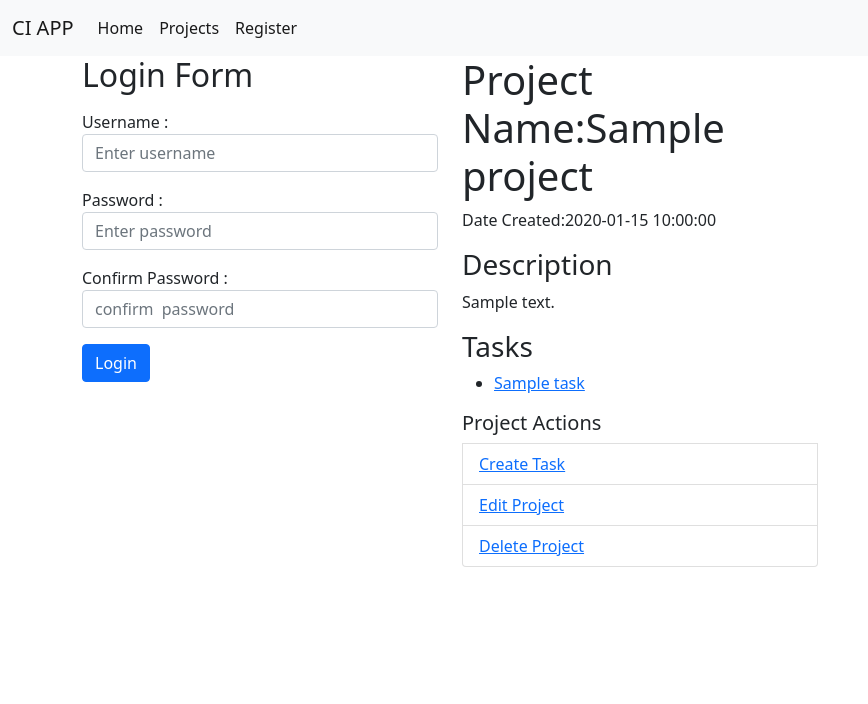
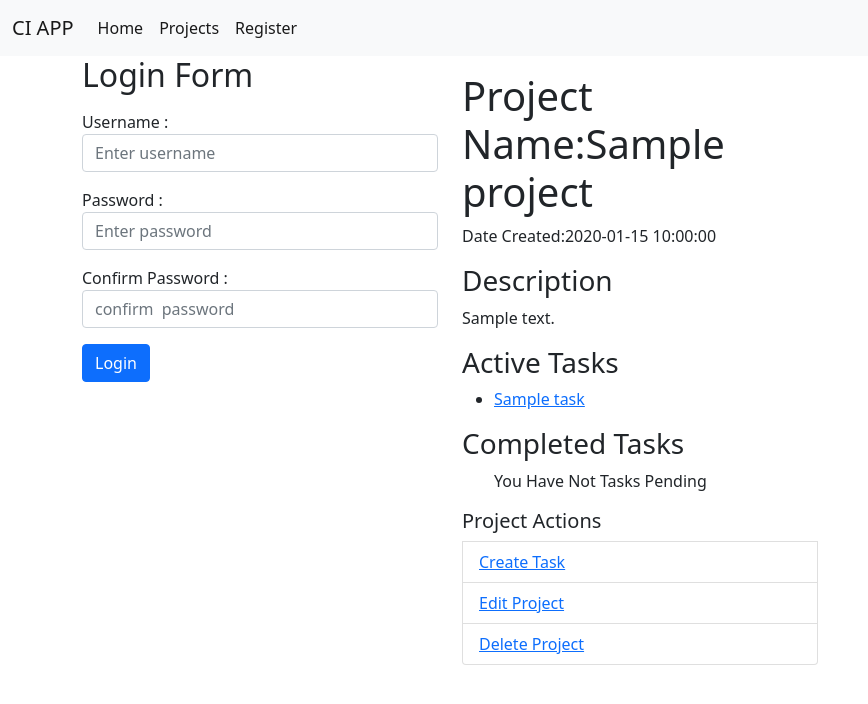
Before and after one commit to 1PoojaTipale/codeigniter, a CodeIgniter app: page /ci/index.php/projects/display/1 in a window 1280 px wide. Shown: the top 704 px of the page, without its empty margins (0-868 px from the left). Run offline with CodeIgniter, Linux system fonts and the light colour scheme; tables that the repository leaves empty or names only in its code hold one stand-in row (values such as "Sample post"); some libraries are stand-ins or nearby versions.

Commit message:
section11 complete

```diff
--- a/application/controllers/projects.php
+++ b/application/controllers/projects.php
@@ -32,6 +32,8 @@ public function display($project_id)
 
 
     $data['completed_tasks']=$this->project_model->get_project_tasks($project_id,true);
+
+    $data['not_completed_tasks']=$this->project_model->get_project_tasks($project_id,false);
 
 
     $data['project_data']=$this->project_model->get_project($project_id);
--- a/application/models/task_model.php
+++ b/application/models/task_model.php
@@ -57,6 +57,26 @@ public function edit_task($task_id,$data)
         $this->db->delete('tasks');
         }
 
+     public function mark_task_complete($task_id)
+        {
+        $this->db->set('status',1);
+        $this->db->where('id',$task_id);
+        $this->db->update('tasks');
+        return true;
+
+        }
+
+     public function mark_task_incomplete($task_id)
+        {
+        $this->db->set('status',0);
+        $this->db->where('id',$task_id);
+        $this->db->update('tasks');
+        return true;
+
+        }
+
+
+
 
 
 
--- a/application/views/projects/display.php
+++ b/application/views/projects/display.php
@@ -1,16 +1,48 @@
 
 
 <div class="col-lg-12">
+<p class="bg-success">
+<?php if($this->session->flashdata('mark_done')):?>
+<?php echo $this->session->flashdata('mark_done');?>
+<?php endif;?>
+<?php if($this->session->flashdata('mark_undone')):?>
+<?php echo $this->session->flashdata('mark_undone');?>
+<?php endif;?>
+</p>
+
+
+
+
+
+
 <h1> Project Name:<?php echo $project_data->project_name;?></h1>
 <p>Date Created:<?php echo $project_data->date_created; ?></p>
 <h3>Description</h3>
 <p><?php echo $project_data->project_body; ?></p>
+<h3> Active Tasks </h3>
 
-<h3>Tasks</h3>
 <ul>
 <?php if($completed_tasks):?>
 
  <?php foreach($completed_tasks as $task):?>
+<li>
+<a href="<?php echo base_url();?>tasks/display/<?php echo $task->task_id;?>">
+
+  <?php echo $task->task_name;?>
+  </a>
+  </li  >
+<?php endforeach; ?>
+<?php else: ?>
+<p>You Have Not Tasks Pending</p>
+<?php endif;?>
+
+</ul>
+
+<h3> Completed Tasks</h3>
+<ul>
+<?php if($not_completed_tasks):?>
+
+ <?php foreach($not_completed_tasks as $task):?>
 <li>
 <a href="<?php echo base_url();?>tasks/display/<?php echo $task->task_id;?>">
 
```
Also changed, not shown: application/controllers/tasks.php (+19 -0 lines), application/views/home_view.php (+4 -4 lines), application/views/tasks/display.php (+4 -6 lines).
